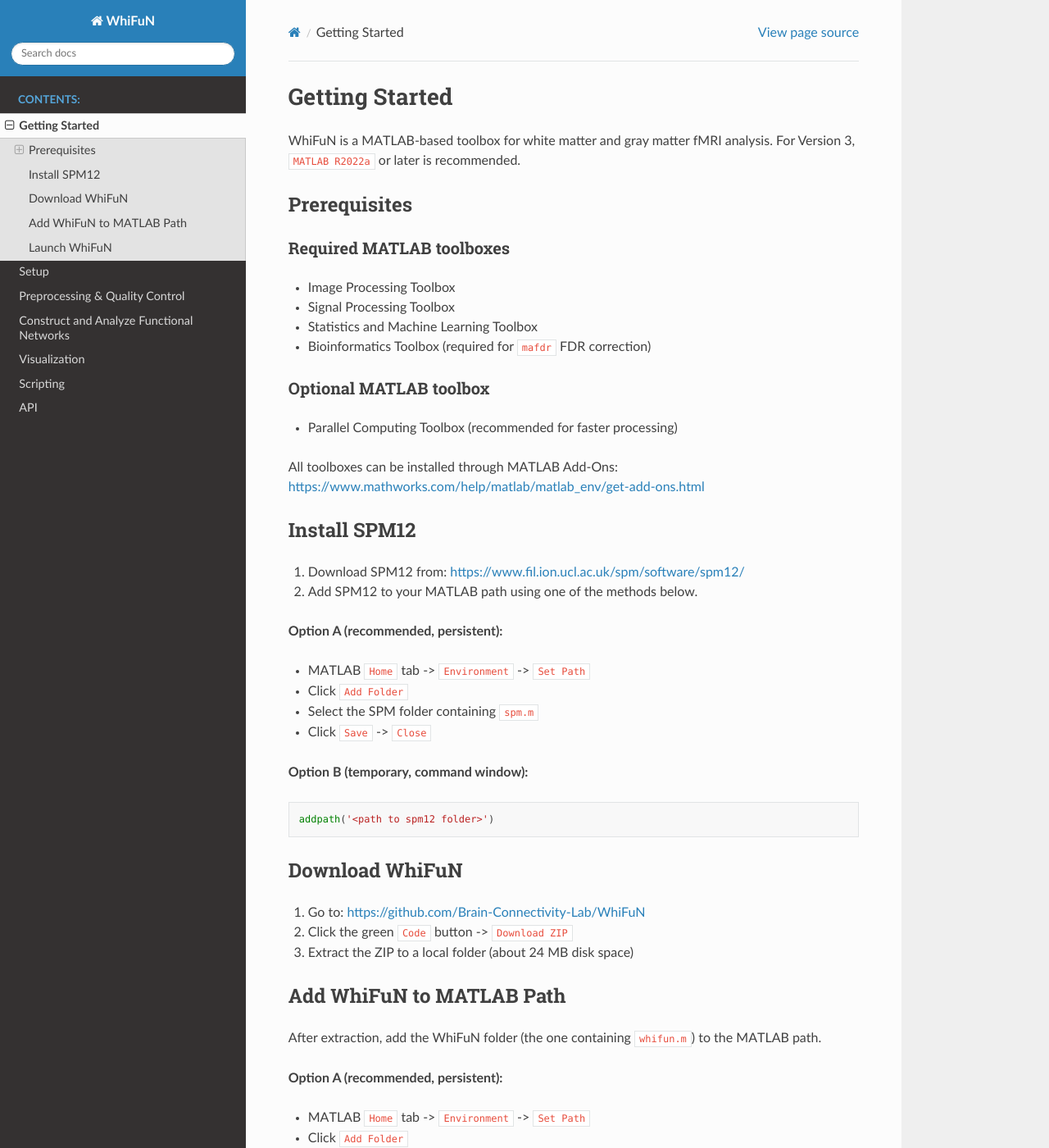
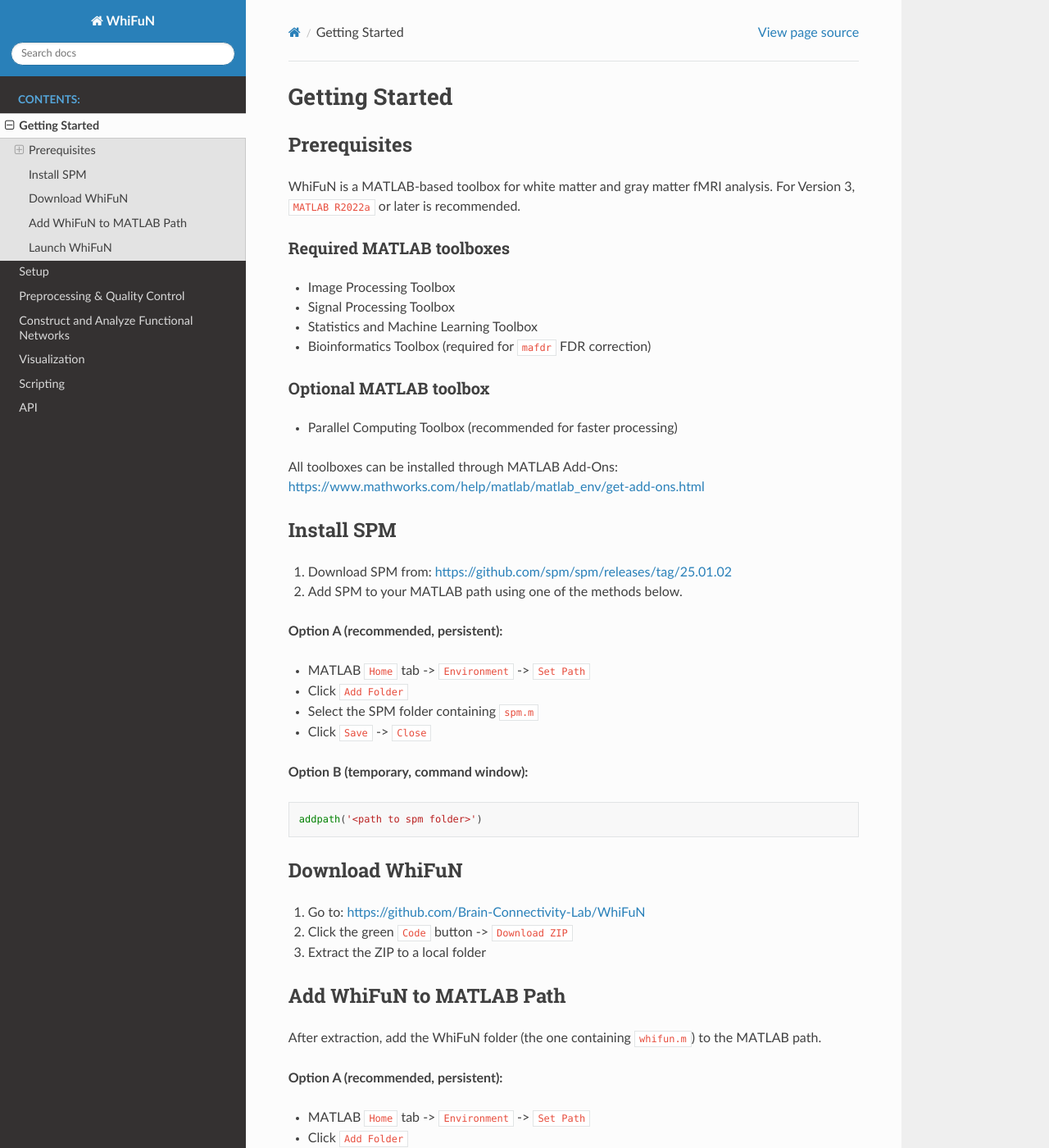
Before and after one commit to pratik55/WhifuN---A-toolbox-for-White-Matter-Analysis-in-fMRI, a Sphinx documentation site: the page built from docs/source/getting_started.rst, in a window 1280 px wide and 1400 px high. Shown: the whole window at 82% size. Built offline with Sphinx 7.4.7 and the Read the Docs theme 3.1.0, drawn with Linux system fonts in a browser that asks for light colours; some of the changed text lies outside the part shown.

Commit message:
Update prerequisites and installation instructions

```diff
--- a/docs/source/getting_started.rst
+++ b/docs/source/getting_started.rst
@@ -1,11 +1,10 @@
 Getting Started
 ===============
 
+Prerequisites
+-------------
 WhiFuN is a MATLAB-based toolbox for white matter and gray matter fMRI analysis.
 For Version 3, ``MATLAB R2022a`` or later is recommended.
-
-Prerequisites
--------------
 
 Required MATLAB toolboxes
 ~~~~~~~~~~~~~~~~~~~~~~~~~
@@ -23,12 +22,12 @@
 All toolboxes can be installed through MATLAB Add-Ons:
 https://www.mathworks.com/help/matlab/matlab_env/get-add-ons.html
 
-Install SPM12
+Install SPM
 -------------
 
-1. Download SPM12 from:
-   https://www.fil.ion.ucl.ac.uk/spm/software/spm12/
-2. Add SPM12 to your MATLAB path using one of the methods below.
+1. Download SPM from:
+   https://github.com/spm/spm/releases/tag/25.01.02
+2. Add SPM to your MATLAB path using one of the methods below.
 
 **Option A (recommended, persistent):**
 
@@ -41,14 +40,14 @@
 
 .. code-block:: matlab
 
-   addpath('<path to spm12 folder>')
+   addpath('<path to spm folder>')
 
 Download WhiFuN
 ---------------
 
 1. Go to: https://github.com/Brain-Connectivity-Lab/WhiFuN
 2. Click the green ``Code`` button -> ``Download ZIP``
-3. Extract the ZIP to a local folder (about 24 MB disk space)
+3. Extract the ZIP to a local folder
 
 Add WhiFuN to MATLAB Path
 -------------------------
@@ -72,7 +71,7 @@
 Launch WhiFuN
 -------------
 
-Once SPM12 and WhiFuN paths are added, run:
+Once SPM and WhiFuN paths are added, run:
 
 .. code-block:: matlab
 
```
